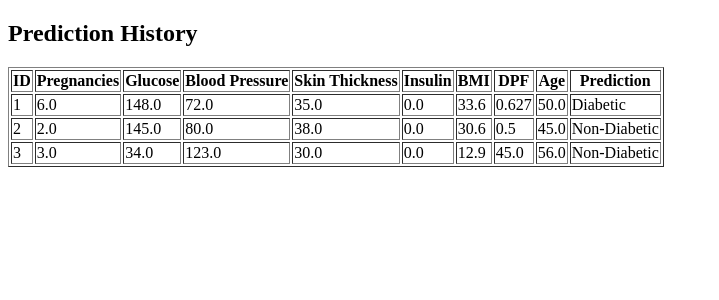
After one commit to Adithya-M-975/DiabetesPredictionProject, a Flask app: page /history in a window 1280 px wide. The commit adds this page. Shown: the top 300 px of the page, without its empty margins (0-719 px from the left). Run offline with Flask 3, Linux system fonts and the light colour scheme; data comes from the database, SQL or seed files in the repository; parts of the project's set-up code (start-up, migrations or seed data) failed here and were passed over.

Commit message:
History saved

```diff
--- a/app.py
+++ b/app.py
@@ -84,6 +84,22 @@ def predict():
         prediction_text=result
     )
 
+@app.route('/history')
+def history():
+
+    conn = sqlite3.connect('database.db')
+    cursor = conn.cursor()
+
+    cursor.execute("SELECT * FROM predictions")
+
+    records = cursor.fetchall()
+
+    conn.close()
+
+    return render_template(
+        'history.html',
+        records=records
+    )
 
 # Run app
 if __name__ == "__main__":
--- /dev/null
+++ b/templates/history.html
@@ -0,0 +1,45 @@
+<!DOCTYPE html>
+<html>
+<head>
+    <title>Prediction History</title>
+</head>
+<body>
+
+<h2>Prediction History</h2>
+
+<table border="1">
+
+<tr>
+    <th>ID</th>
+    <th>Pregnancies</th>
+    <th>Glucose</th>
+    <th>Blood Pressure</th>
+    <th>Skin Thickness</th>
+    <th>Insulin</th>
+    <th>BMI</th>
+    <th>DPF</th>
+    <th>Age</th>
+    <th>Prediction</th>
+</tr>
+
+{% for row in records %}
+
+<tr>
+    <td>{{ row[0] }}</td>
+    <td>{{ row[1] }}</td>
+    <td>{{ row[2] }}</td>
+    <td>{{ row[3] }}</td>
+    <td>{{ row[4] }}</td>
+    <td>{{ row[5] }}</td>
+    <td>{{ row[6] }}</td>
+    <td>{{ row[7] }}</td>
+    <td>{{ row[8] }}</td>
+    <td>{{ row[9] }}</td>
+</tr>
+
+{% endfor %}
+
+</table>
+
+</body>
+</html>
```
Also changed, not shown: templates/index.html (+8 -0 lines).
